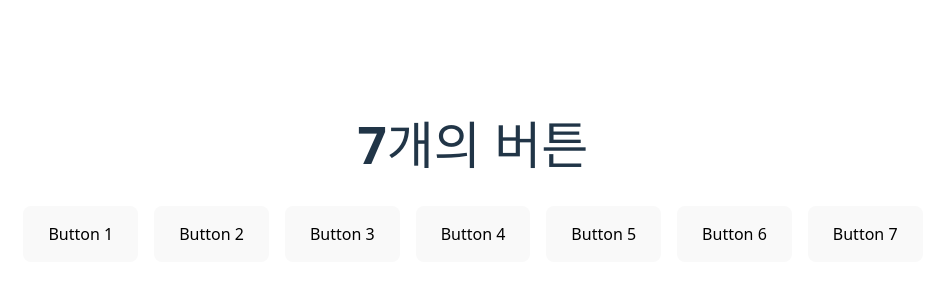
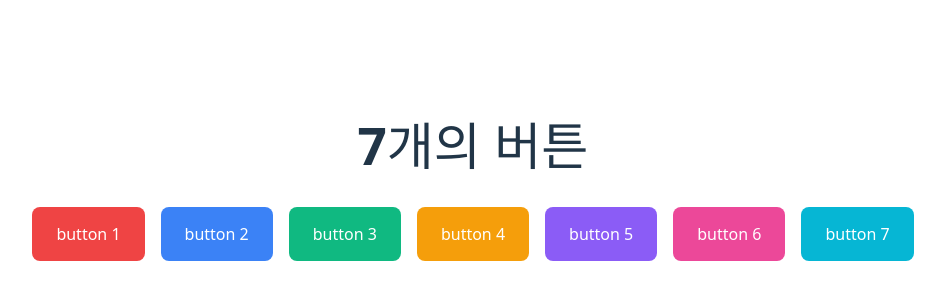
Before and after one commit to Eatventory/7buttons, a React (Vite) app in the folder frontend/: page / in a window 1280 px wide. Shown: the part 260-560 px from the top of the page, without its empty margins (167-1112 px from the left). Built offline with nearby package versions, Linux system fonts and the light colour scheme.

Commit message:
buttons color changed

```diff
--- a/frontend/src/App.tsx
+++ b/frontend/src/App.tsx
@@ -1,13 +1,34 @@
 import './App.css'
 
 function App() {
+  const buttonData = [
+    { label: 'button 1', value: 14.3, color: '#EF4444' },
+    { label: 'button 2', value: 14.3, color: '#3B82F6' },
+    { label: 'button 3', value: 14.3, color: '#10B981' },
+    { label: 'button 4', value: 14.3, color: '#F59E0B' },
+    { label: 'button 5', value: 14.3, color: '#8B5CF6' },
+    { label: 'button 6', value: 14.3, color: '#EC4899' },
+    { label: 'button 7', value: 14.3, color: '#06B6D4' }
+  ];
+
   return (
     <div style={{ display: 'flex', flexDirection: 'column', alignItems: 'center', minHeight: '100vh', justifyContent: 'center' }}>
       <h1>7개의 버튼</h1>
       <div style={{ display: 'flex', gap: '16px' }}>
-        {Array.from({ length: 7 }).map((_, idx) => (
-          <button key={idx} style={{ padding: '16px 24px', fontSize: '16px' }}>
-            Button {idx + 1}
+        {buttonData.map((button, idx) => (
+          <button
+            key={idx}
+            style={{
+              padding: '16px 24px',
+              fontSize: '16px',
+              backgroundColor: button.color,
+              color: 'white',
+              border: 'none',
+              borderRadius: '8px',
+              cursor: 'pointer'
+            }}
+          >
+            {button.label}
           </button>
         ))}
       </div>
```
